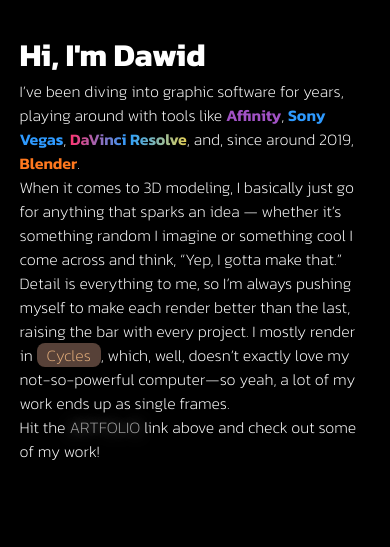
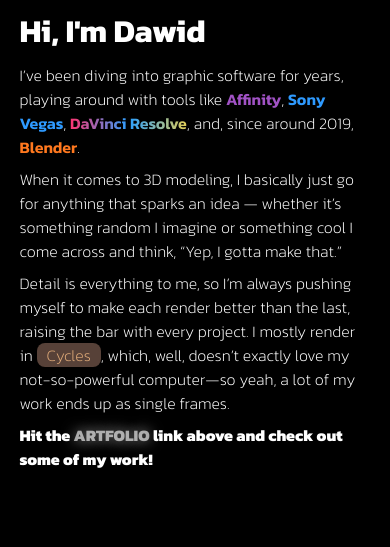
Before and after one commit to xDeJwiD/xDeJwiD.github.io, a PHP site: page / in a window 390 px wide. Shown: the part 297-844 px from the top of the page. Run offline with PHP 8.4, Linux system fonts and the light colour scheme.

Commit message:
Bug fix +Web redirect

```diff
--- a/style.css
+++ b/style.css
@@ -460,6 +460,7 @@ a.art:not(.active) {
   }
 }
 
+
 /*********************** ABOUT ME SECTION **********************/
 
 .wrapper-aboutme {
@@ -473,7 +474,7 @@ a.art:not(.active) {
   height: 100lvh;
   width: 80vw;
   text-align: left;
-  gap: 2rem;
+  gap: 3rem;
   font-weight: 100;
 }
 
@@ -482,10 +483,11 @@ a.art:not(.active) {
   width: 100%;
   opacity: 0;
   font-weight: 200;
+  /* line-height: 1.6rem; */
 }
 
-.bold {
-  font-weight: 900;
+h2.bold {
+  font-weight: 800;
 }
 
 .affinity {
@@ -573,6 +575,12 @@ a.art:not(.active) {
   background-size: cover;
   background-repeat: no-repeat;
   border-radius: 2rem;
+}
+
+.sec {
+  display: flex;
+  flex-direction: column;
+  gap: 1.2rem;
 }
 
 /************************** MORE SECTION **************************/
@@ -726,6 +734,10 @@ a.art:not(.active) {
     width: 90vw;
     justify-content: center;
     flex-direction: column;
+    gap: 1rem;
+  }
+  .sec {
+    gap: 0.5rem;
   }
   .wrapper-aboutme .imgme {
     height: 25%;
@@ -763,6 +775,10 @@ a.art:not(.active) {
   }
   .wrapper-aboutme {
     width: 90vw;
+    gap: 2rem;
+  }
+  .sec {
+    gap: 1rem;
   }
   .wrapper-aboutme .sec .imgme {
     width: 50%;
```
Also changed, not shown: 1 other file.
